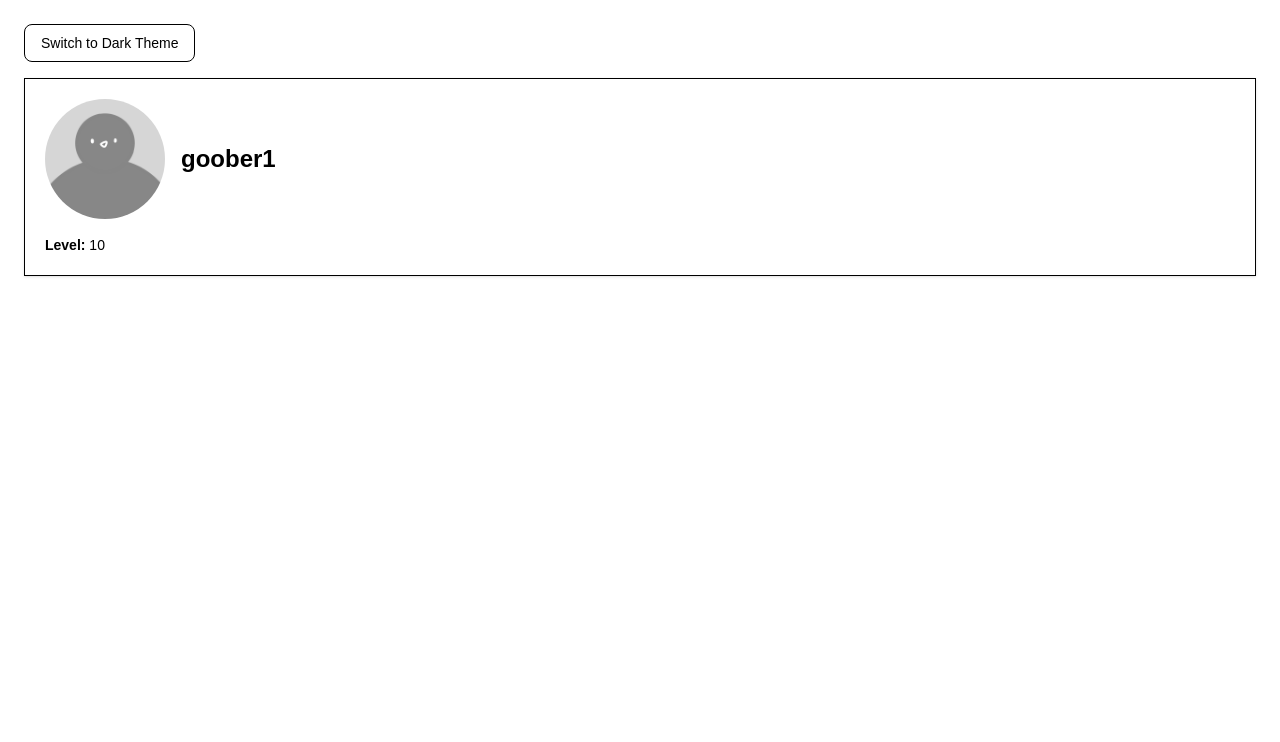
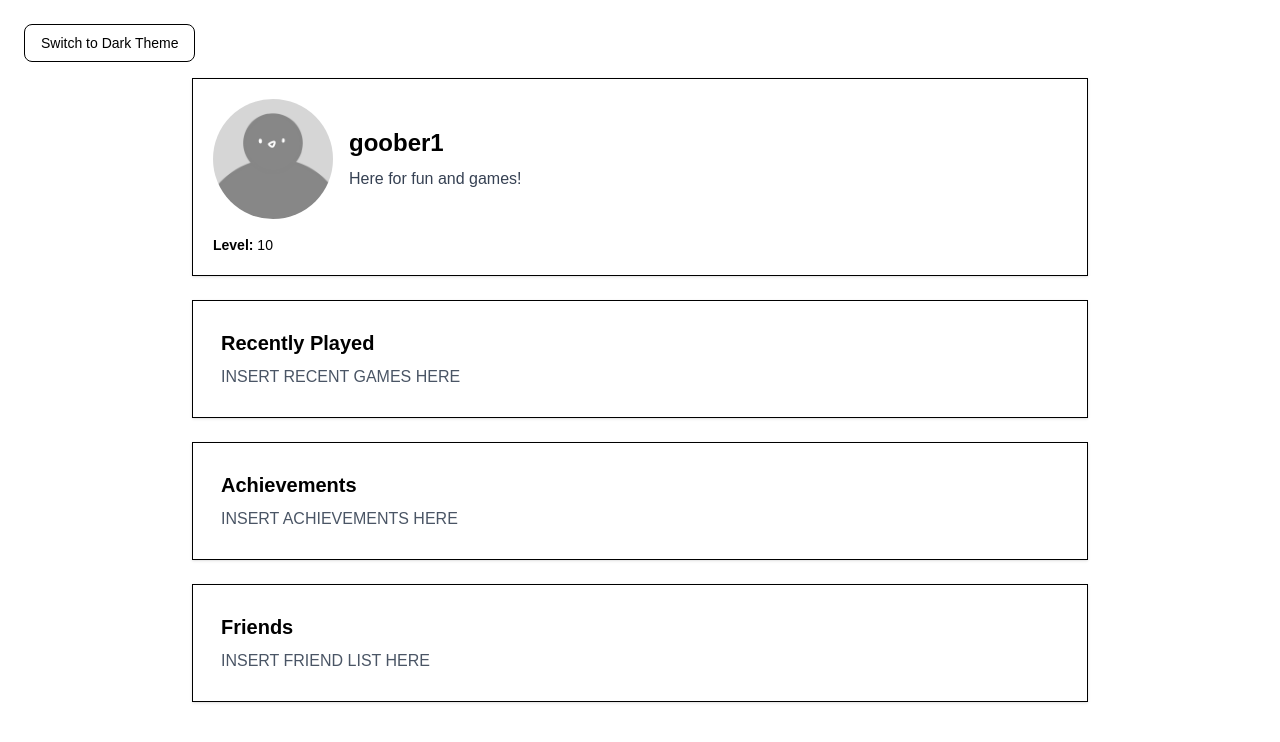
Before and after one commit to CalvinHoover/cool-math-game, a Next.js app: page /profile in a window 1280 px wide. Shown: the top 742 px of the page. Built offline with nearby package versions, Linux system fonts and the light colour scheme.

Commit message:
CHORE: Added app/profile/page.tsx to create basic styling for a profile page. Added bio parameter to PublicProfile type and ensured the profile/page.tsx shows this. Also created [username]/page.tsx within app/profile for later different styling between public and a user's own profile.

```diff
--- /dev/null
+++ b/src/app/profile/Profile.css
@@ -0,0 +1,9 @@
+.app-container {
+    display: flex;
+    flex-direction: column;
+    align-items: center;
+    justify-content: center;
+    min-height: 100vh;
+    background-color: #000000;
+    font-family: 'Comic Sans MS', 'Trebuchet MS', cursive;
+  }
--- /dev/null
+++ b/src/app/profile/[username]/page.tsx
@@ -0,0 +1,2 @@
+// will use this later for public profiles
+// profile/page.tsx will be for a user's own profile
--- a/src/app/profile/page.tsx
+++ b/src/app/profile/page.tsx
@@ -18,11 +18,37 @@
 import ProfileHeader from "@/features/profile/components/ProfileHeader";
 import { testPublicProfiles } from "@/features/profile/testData";
 import ThemeToggleWrapper from "@/features/profile/components/ThemeToggleWrapper";
+import "./Profile.css"
 
 export default function ProfilePage() {
+  const profile = testPublicProfiles[0]; // using goober1 for now
+
   return (
     <ThemeToggleWrapper>
-      <ProfileHeader profile={testPublicProfiles[0]} />
+      <div className="mx-auto max-w-4xl space-y-6">
+        <ProfileHeader profile={profile} />
+
+        <section className="border bg-white p-7 shadow-sm dark:border-gray-700 dark:bg-gray-900">
+          <h2 className="text-xl font-bold">Recently Played</h2>
+          <p className="mt-2 text-gray-600 dark:text-gray-300">
+            INSERT RECENT GAMES HERE
+          </p>
+        </section>
+
+        <section className="border bg-white p-7 shadow-sm dark:border-gray-700 dark:bg-gray-900">
+          <h2 className="text-xl font-bold">Achievements</h2>
+          <p className="mt-2 text-gray-600 dark:text-gray-300">
+            INSERT ACHIEVEMENTS HERE
+          </p>
+        </section>
+
+        <section className="border bg-white p-7 shadow-sm dark:border-gray-700 dark:bg-gray-900">
+          <h2 className="text-xl font-bold">Friends</h2>
+          <p className="mt-2 text-gray-600 dark:text-gray-300">
+            INSERT FRIEND LIST HERE
+          </p>
+        </section>
+      </div>
     </ThemeToggleWrapper>
   );
 }
--- a/src/features/profile/components/ProfileHeader.tsx
+++ b/src/features/profile/components/ProfileHeader.tsx
@@ -17,6 +17,15 @@ export default function ProfileHeader({ profile }: ProfileHeaderProps) {
                 />
                 <div>
                     <h1 className="text-2xl font-bold">{profile.username}</h1>
+                    {profile.bio ? (
+                        <p className="mt-2 text-gray-700 dark:text-gray-300">
+                            {profile.bio}
+                        </p>
+                    ) : (
+                        <p className="mt-2 text-gray-700 dark:text-gray-300">
+                            User has no bio.
+                        </p>
+                    )}
                 </div>
             </div>
             <div className="mt-4 flex gap-4 text-sm">
--- a/src/features/profile/testData.ts
+++ b/src/features/profile/testData.ts
@@ -5,13 +5,15 @@ export const testPublicProfiles: PublicProfile[] = [
     {
         id: "test1",
         username: "goober1",
-        level: 10
+        level: 10,
+        bio: "Here for fun and games!"
     },
     {
         id: "test2",
         username: "goober2",
         avatarUrl: "/goobertest.png",
-        level: 29
+        level: 29,
+        bio: "Here for DEATH and DESTRUCTION!!"
     }
 ];
 
--- a/src/features/profile/types.ts
+++ b/src/features/profile/types.ts
@@ -6,6 +6,7 @@ export interface UserProfile {
     stats: ProfileStats;
     createdAt: string;
     updatedAt: string;
+    bio?: string; // added for frontend dev
     email: string; // new addition, for contact info purposes / account creation
 }
 
@@ -15,6 +16,7 @@ export interface PublicProfile {
     username: string;
     avatarUrl?: string;
     level: number;
+    bio?: string; // added for frontend dev
     // irrelevant: xp, createdAt, updatedAt
 }
 
```
